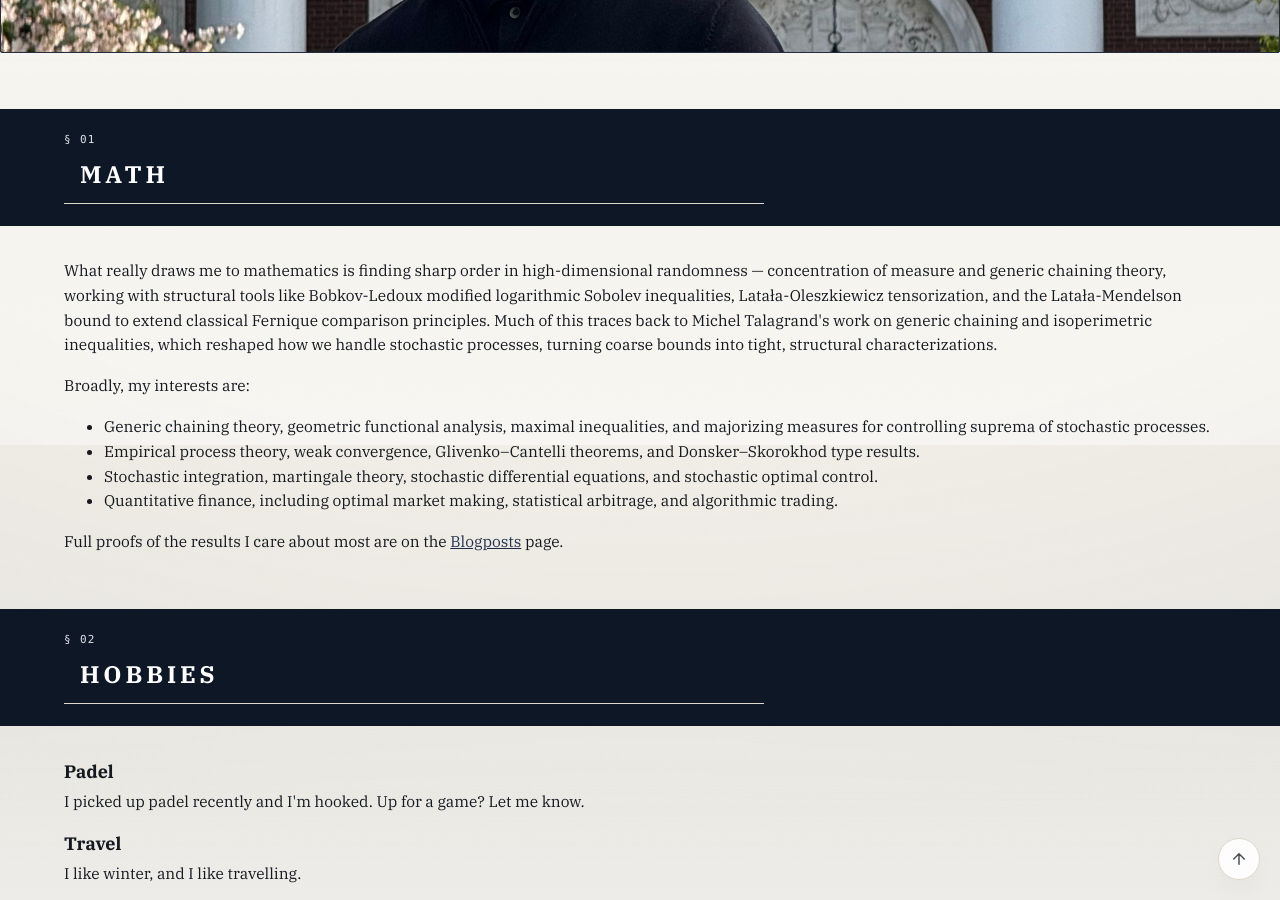
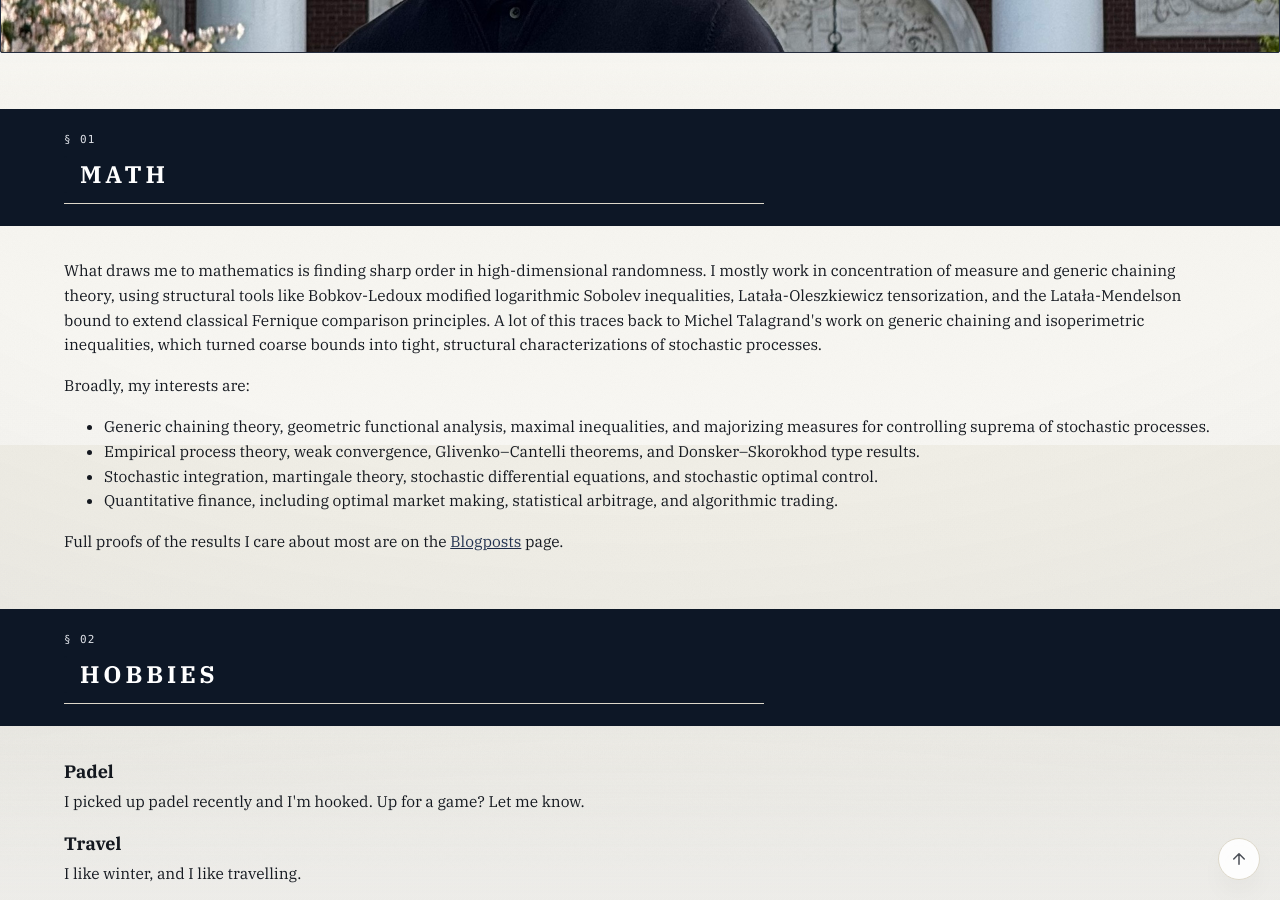
Before and after one commit to DaanZunnenberg/DaanZunnenberg.github.io, a Jekyll site: the page built from personal/index.md, in a window 1280 px wide and 900 px high, scrolled down 455 px. Built offline with Jekyll 4.4.1, drawn with Linux system fonts in a browser that asks for light colours.

Commit message:
Rewrite personal page math section to read less like AI-generated text

```diff
--- a/personal/index.md
+++ b/personal/index.md
@@ -29,12 +29,11 @@ body_class: personal-index
   <h2 id="math">Math</h2>
 </div>
 <p>
-What really draws me to mathematics is finding sharp order in high-dimensional randomness &mdash; concentration of
-measure and generic chaining theory, working with structural tools like Bobkov-Ledoux modified logarithmic
-Sobolev inequalities, Latała-Oleszkiewicz tensorization, and the Latała-Mendelson bound to extend classical
-Fernique comparison principles. Much of this traces back to Michel Talagrand's work on generic chaining and
-isoperimetric inequalities, which reshaped how we handle stochastic processes, turning coarse bounds into
-tight, structural characterizations.
+What draws me to mathematics is finding sharp order in high-dimensional randomness. I mostly work in concentration
+of measure and generic chaining theory, using structural tools like Bobkov-Ledoux modified logarithmic Sobolev
+inequalities, Latała-Oleszkiewicz tensorization, and the Latała-Mendelson bound to extend classical Fernique
+comparison principles. A lot of this traces back to Michel Talagrand's work on generic chaining and isoperimetric
+inequalities, which turned coarse bounds into tight, structural characterizations of stochastic processes.
 </p>
 <p>Broadly, my interests are:</p>
 <ul>
```
